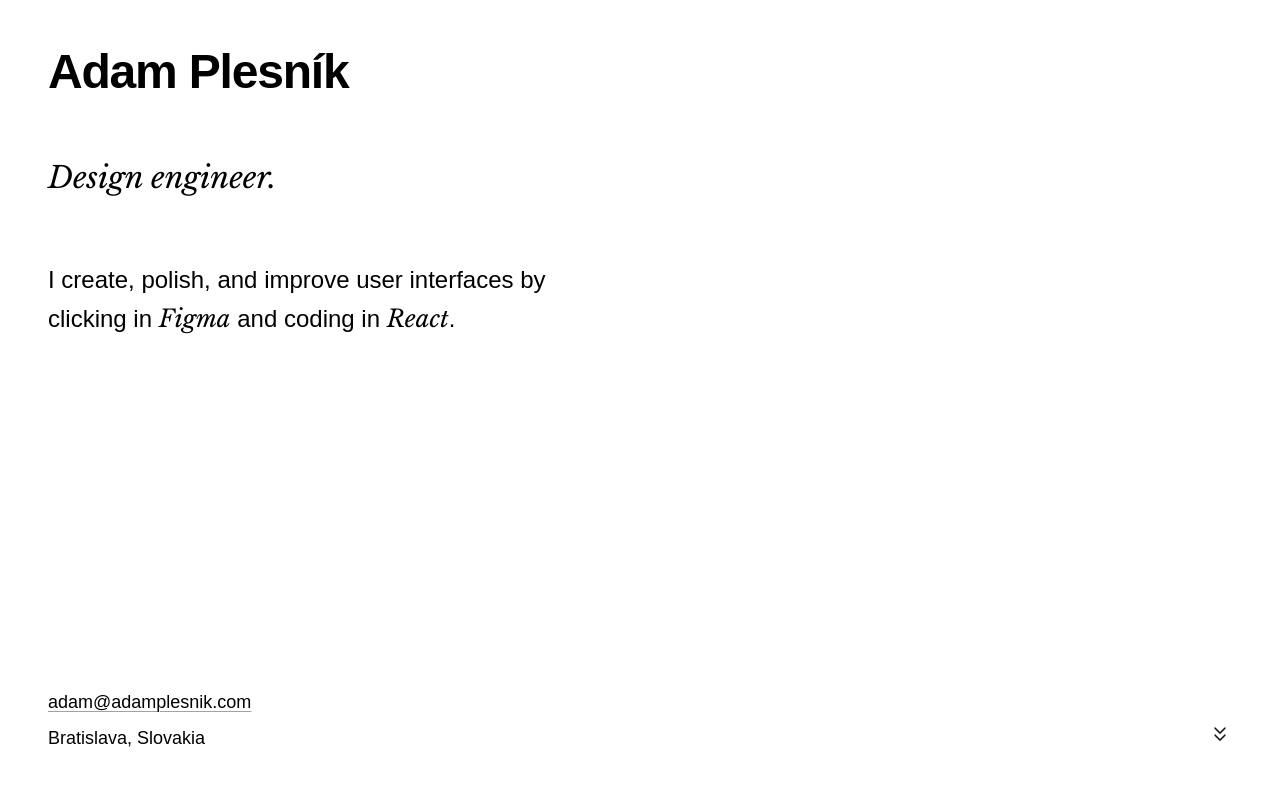
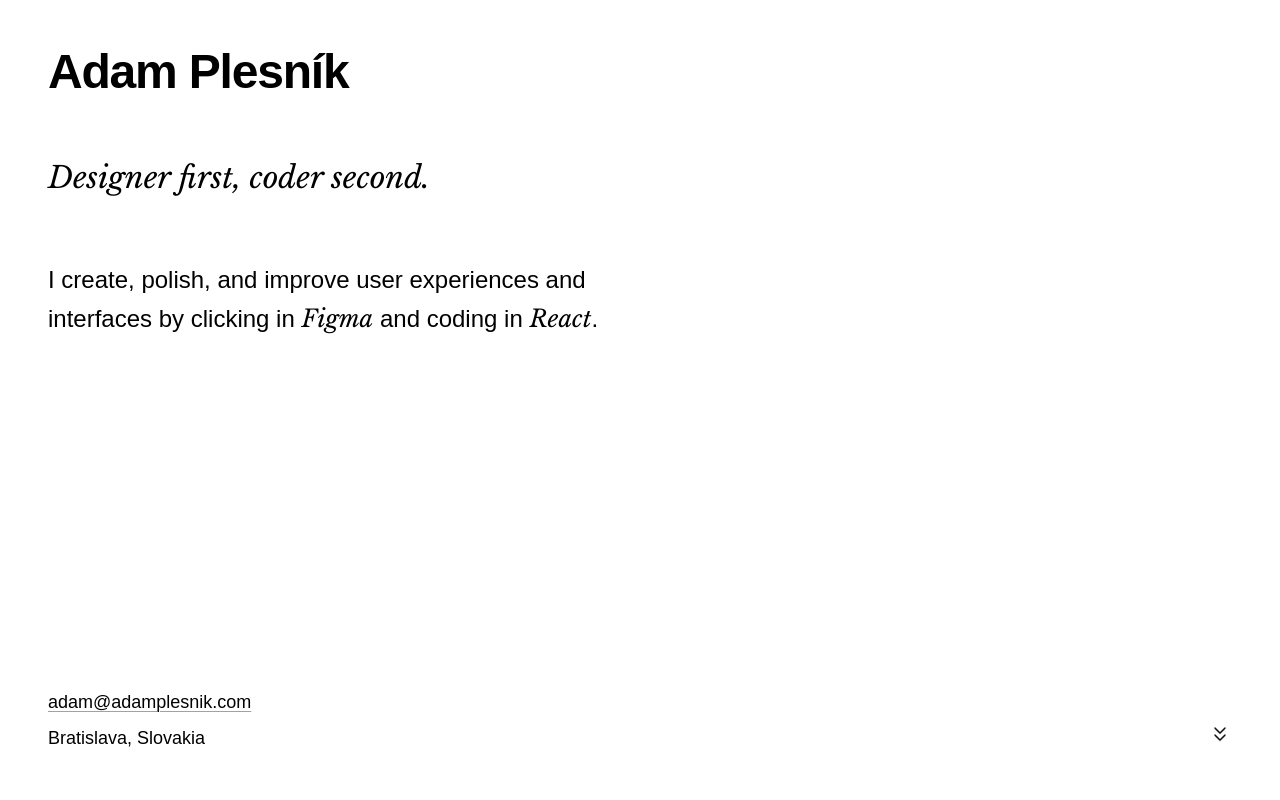
Before and after one commit to adamplesnik/adamplesnik.com, a React (Vite) app: page / in a window 1280 px wide. Shown: the top 800 px of the page. Built offline with nearby package versions, Linux system fonts and the light colour scheme; a web font is replaced by a local one.

Commit message:
Update Intro.tsx

```diff
--- a/src/content/Intro.tsx
+++ b/src/content/Intro.tsx
@@ -8,9 +8,9 @@ const Intro = () => {
   return (
     <div className="flex min-h-svh w-full flex-col gap-16 px-6 pb-8 pt-12 sm:px-8 md:px-12 md:pb-12">
       <Heading size={1}>Adam Plesník</Heading>
-      <Heading size={2}>Design engineer.</Heading>
+      <Heading size={2}>Designer first, coder second.</Heading>
       <Paragraph className="flex-1 text-2xl">
-        I create, polish, and improve user interfaces by clicking in <Em>Figma</Em> and coding in{' '}
+        I create, polish, and improve user experiences and interfaces by clicking in <Em>Figma</Em> and coding in{' '}
         <Em>React</Em>.
       </Paragraph>
       <div className="flex flex-col items-end gap-4 sm:flex-row">
```
